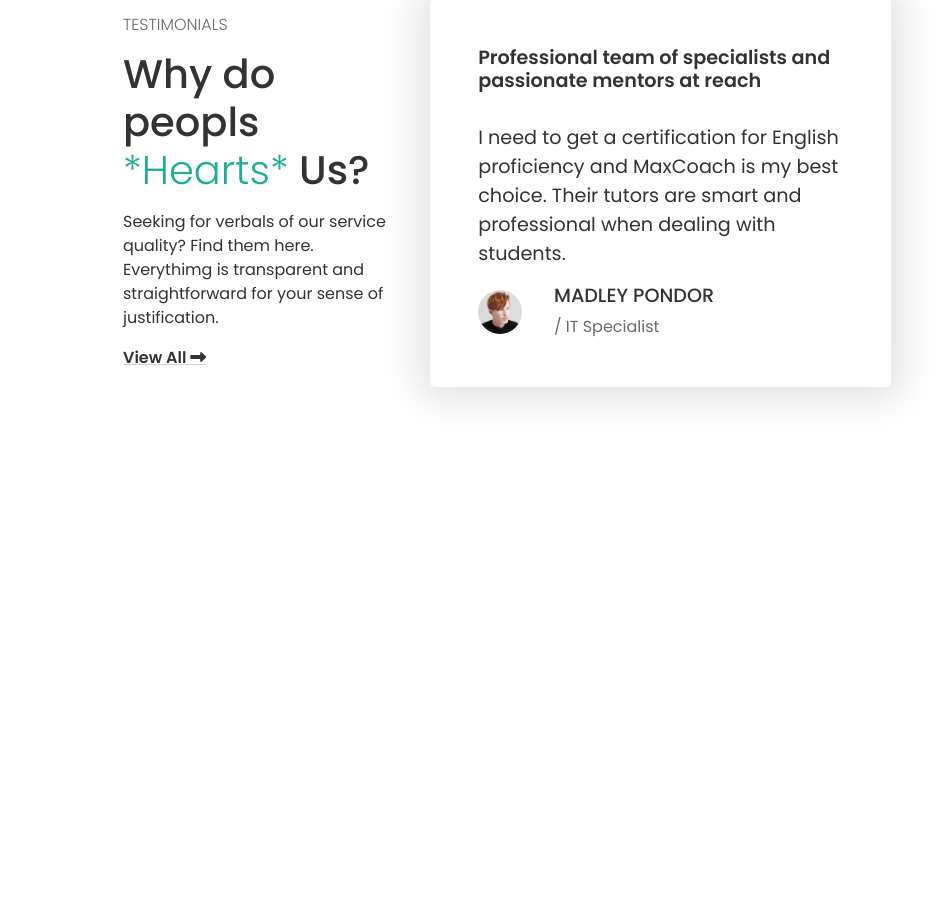
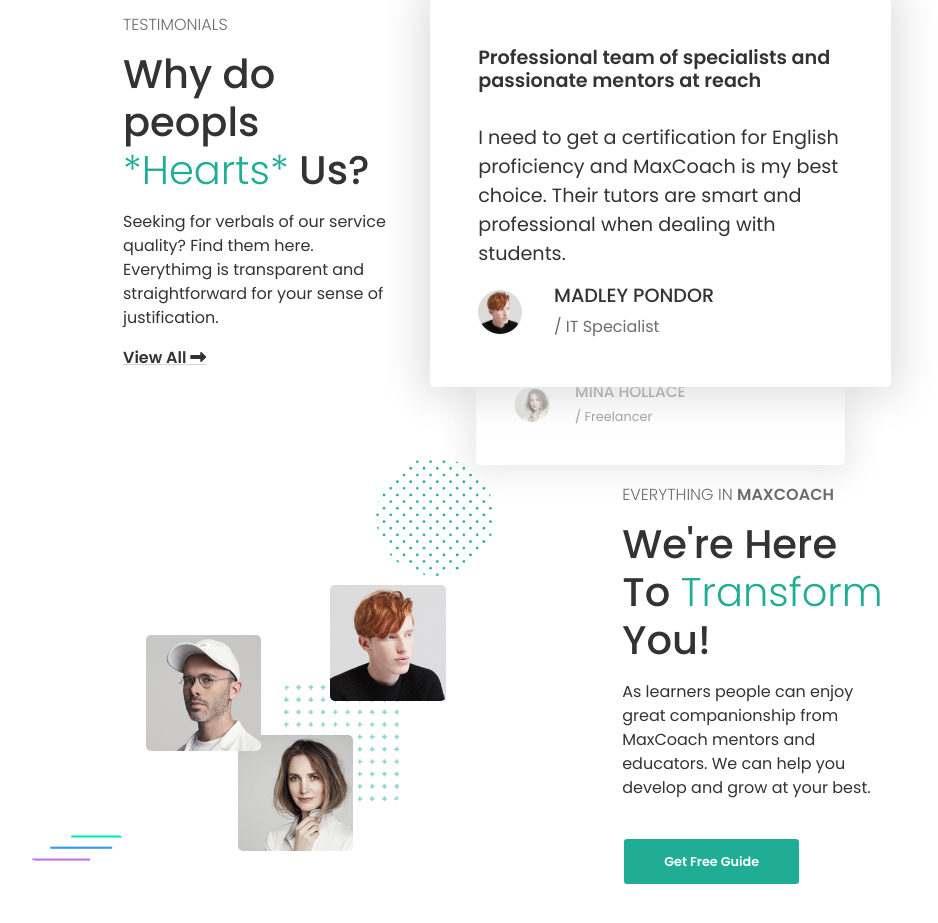
Before and after one commit to mlietti1/proj-html-vuejs, a Vue app: page / in a window 1280 px wide. Shown: the part 3345-4268 px from the top of the page, without its empty margins (133-1071 px from the left). Before the commit the page ends 3780 px from the top, so only its background shows below. Built offline with nearby package versions, Linux system fonts and the light colour scheme.

Commit message:
content main

```diff
--- a/src/components/AddedContent.vue
+++ b/src/components/AddedContent.vue
@@ -23,6 +23,40 @@ export default {
             <span>/ IT Specialist</span>
           </div>
         </div>
+        <div class="back top position-absolute">
+          <h5>Professional team of specialists and passionate mentors at reach</h5>
+          <p>I need to get a certification for English proficiency and MaxCoach is my best choice. Their tutors are smart and professional when dealing with students.</p>
+          <img class="icon" src="../assets/images/testimonial-avata-01.jpg" alt="avatar">
+          <div class="info">
+            <h4>Madley Pondor</h4>
+            <span>/ IT Specialist</span>
+          </div>
+        </div>
+        <div class="back bottom position-absolute">
+          <h5>Professional team of specialists and passionate mentors at reach</h5>
+          <p>I need to get a certification for English proficiency and MaxCoach is my best choice. Their tutors are smart and professional when dealing with students.</p>
+          <img class="icon" src="../assets/images/testimonial-avata-02.jpg" alt="avatar">
+          <div class="info">
+            <h4>Mina Hollace</h4>
+            <span>/ Freelancer</span>
+          </div>
+        </div>
+      </div>
+    </div>
+    <div class="mc-row">
+      <div class="img-box position-relative">
+        <img class="propic first" src="../assets/images/testimonial-avata-01.jpg" alt="avatar1">
+        <img class="propic second" src="../assets/images/testimonial-avata-02.jpg" alt="">
+        <img class="propic third" src="../assets/images/testimonial-avata-03.jpg" alt="">
+        <img class="shape1" src="../assets/images/maxcoach-shape-05.png" alt="">
+        <img class="shape2" src="../assets/images/maxcoach-shape-07.png" alt="">
+        <img class="shape3" src="../assets/images/maxcoach-shape-01.png" alt="">
+      </div>
+      <div class="text-box">
+        <h5>Everything in <span>MaxCoach</span></h5>
+        <h2>We're Here To <span>Transform</span> You!</h2>
+        <p>As learners people can enjoy great companionship from MaxCoach mentors and educators. We can help you develop and grow at your best.</p>
+        <a class="button" href="#">Get Free Guide</a>
       </div>
     </div>
   </div>
@@ -61,8 +95,7 @@ export default {
           font-weight: 300;
         }
       }
-      span {
-        a {
+      a {
           color: $green;
           font-weight: 600;
           text-decoration-color: lightgray;
@@ -71,17 +104,28 @@ export default {
             text-decoration-color: lightgray;
           }
         }
-        a.dark{
-          color: $primary-font-color;
-        }
+      a.dark{
+        color: $primary-font-color;
       }
-
+      a.button {
+        text-decoration: none;
+        color: white;
+        background-color: $green;
+        padding: 0.8rem 2.5rem;
+        border: 2px solid white;
+        font-size: 0.8rem;
+        font-weight: 600;
+        margin-top: 1.3rem;
+        display: inline-block;
+        border-radius: 5px;
+      }
     }
 
   }
   .graphics{
     width: 60%;
-    .front{
+    .front, .back{
+      background-color: white;
       border-radius: 5px;
       box-shadow: 0 0 40px 10px darken($light-bg, $amount: 10%);
       padding: 3rem;
@@ -114,6 +158,68 @@ export default {
       }
     }
   }
+  .back{
+    z-index: -1;
+    opacity: 0.7;
+    left: 0;
+    right: 0;
+    margin: auto;
+    transform: scale(0.8);
+  }
+  .back.top{
+    bottom: 30%;
+  }
+  .back.bottom {
+    top: 30%;
+  }
+  .mc-row{
+    .img-box{
+      width: 60%;
+      min-height: 500px;
+      img{
+        border-radius: 5px;
+      }
+      img.propic{
+        width: 25%;
+        position: absolute;
+      }
+      .propic.first{
+        top: 30%;
+        right: 30%;
+        z-index: 1;
+      }
+      .propic.second{
+        top: 60%;
+        right: 50%;
+        z-index: 2;
+      }
+      .propic.third{
+        top: 40%;
+        right: 70%;
+        z-index: 3;
+      }
+      .shape1{
+        position: absolute;
+        width: 25%;
+        z-index: 0;
+        top: 5%;
+        right: 20%;
+      }
+      .shape2{
+        position: absolute;
+        width: 25%;
+        z-index: 0;
+        top: 50%;
+        right: 40%;
+      }
+      .shape3{
+        position: absolute;
+        width: 20%;
+        top: 80%;
+        right: 100%;
+      }
+    }
+  }
 }
 
 </style>
```
